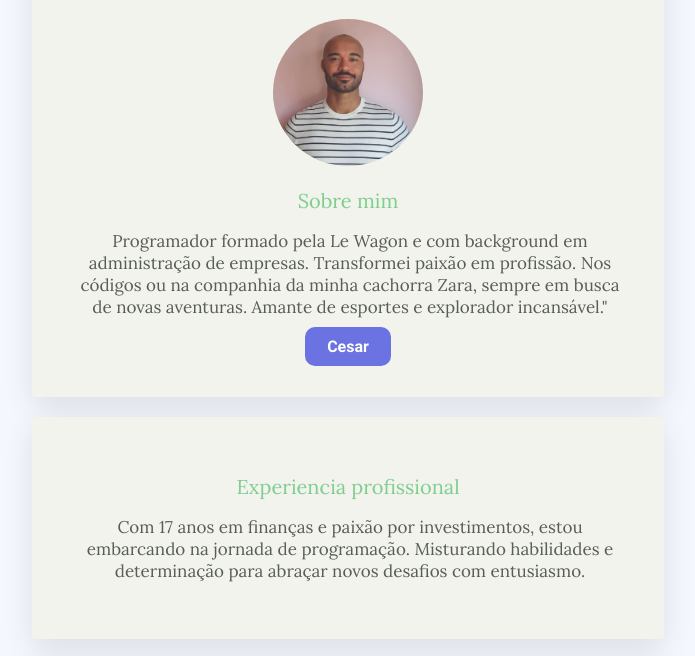
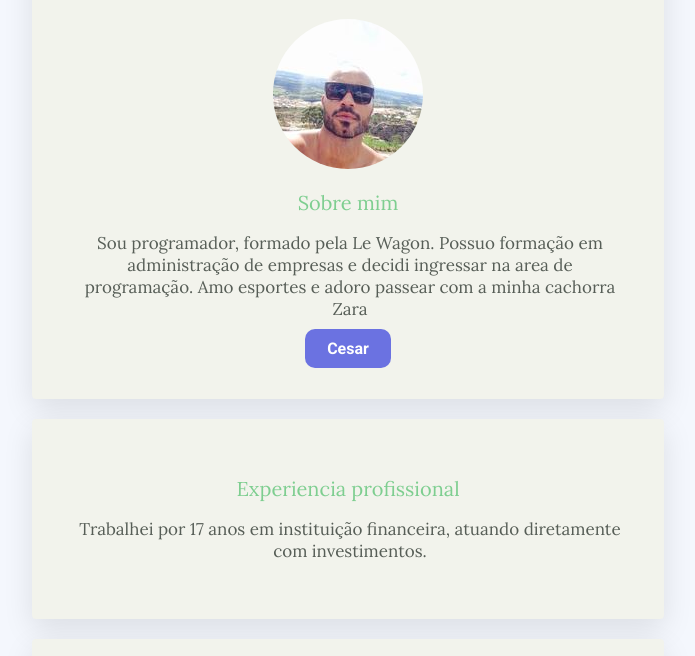
Before and after one commit to cesar1350/profile, a plain HTML site: page index.html in a window 1280 px wide. Shown: the part 125-781 px from the top of the page, without its empty margins (292-987 px from the left). Drawn offline with Linux system fonts and the light colour scheme.

Commit message:
my profile page

```diff
--- a/index.html
+++ b/index.html
@@ -14,27 +14,25 @@
     <div class="container">
       <div class="card-white" id="introdução">
         <h1> Olá, Meu nome é Cesar </h1>
-        <img src="images/foto2.jpg" class="img-circle"  width="150px"  alt="Cesar Ramalho">
+        <img src="images/foto.jpg" class="img-circle"  width="150px"  alt="Cesar Ramalho">
         <h2>Sobre mim</h2>
-        <p> Programador formado pela Le Wagon e com background em administração de empresas. Transformei paixão em profissão. Nos códigos ou na companhia da minha cachorra Zara, sempre em busca de novas aventuras. Amante de esportes e explorador incansável."</p>
+        <p> Sou programador, formado pela Le Wagon. Possuo formação em administração de empresas e decidi ingressar na area de programação. Amo esportes e adoro passear com a minha cachorra Zara</p>
         <a href="#" class="btn-blue">Cesar</a>
       </div>
       <div class="card-white">
       <h2> Experiencia profissional</h2>
-      <p>Com 17 anos em finanças e paixão por investimentos, estou embarcando na jornada de programação. Misturando habilidades e determinação para abraçar novos desafios com entusiasmo.</p>
+      <p>Trabalhei por 17 anos em instituição financeira, atuando diretamente com investimentos.</p>
       </div>
       <div class="card-white">
       <h2>Redes Sociais</h2>
       <ul class="list-inline">
        <li>
-          <a href="https://www.linkedin.com/in/cesar-ramalho-46823169/" target="_blank">
+         <a href="https://www.linkedin.com/in/cesar-ramalho-46823169/" target="_blank"></a>
          <i class="fa-brands fa-linkedin"></i>
-          </a>
       </li>
        <li>
-          <a href="https://www.instagram.com/" target="_blank">
+          <a href="https://www.instagram.com/" target="_blank"></a>
           <i class="fa-brands fa-instagram"></i>
-          </a>
       </li>
       </ul>
       </div>
--- a/style.css
+++ b/style.css
@@ -26,7 +26,7 @@ div{
   border-top-right-radius: 50%;
   border-bottom-right-radius: 50%;
   border-bottom-left-radius: 50%;
-  }
+}
 
 
 p {
```
Lines whose indentation alone changed are shown as unchanged.
